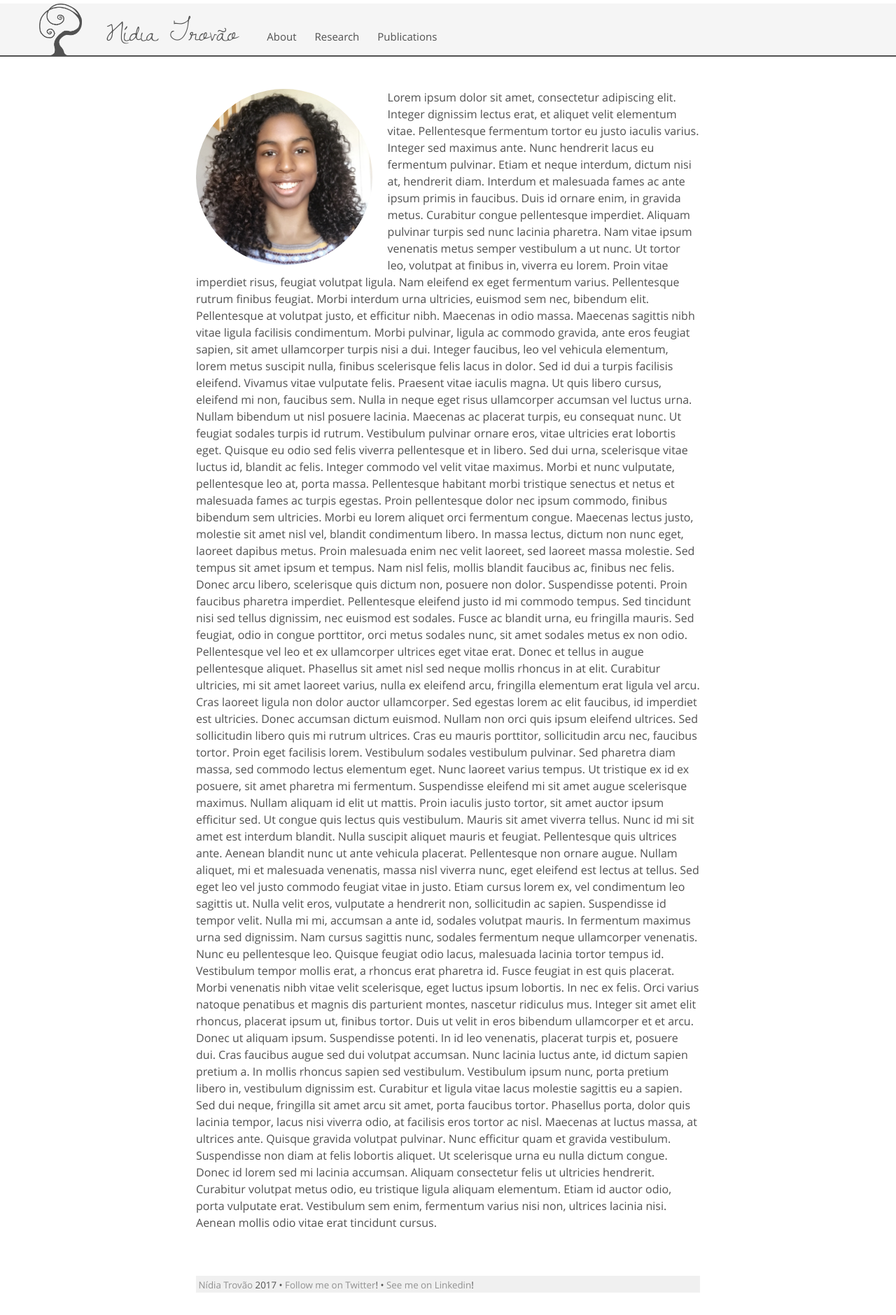
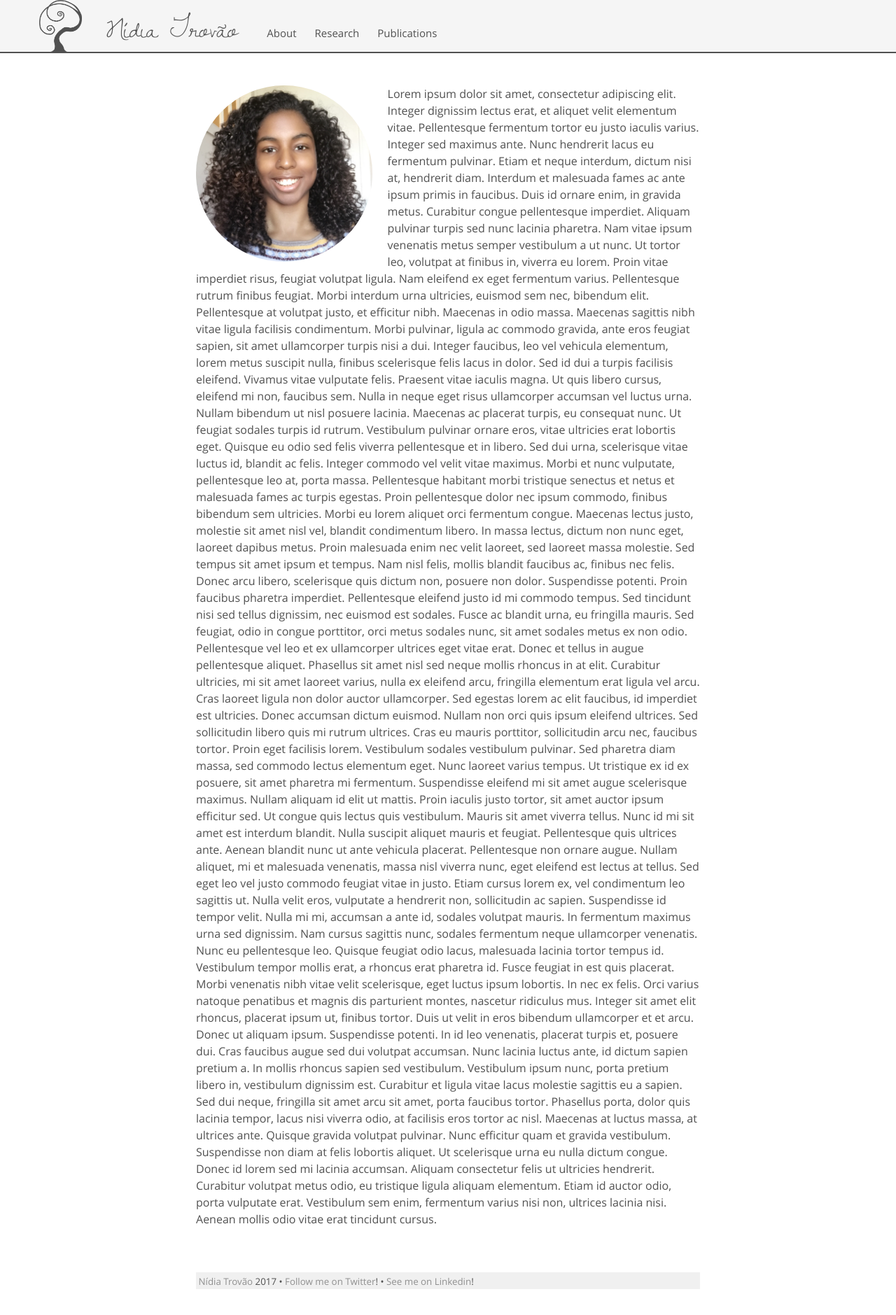
Before and after one commit to nidiatrovao/nidiatrovao.github.io, a Jekyll site: the page built from index.html, in a window 1280 px wide. Shown: the whole page at 70% size. Built offline with Jekyll 4.4.1, drawn with Linux system fonts in a browser that asks for light colours.

Commit message:
Update _masthead.scss

```diff
--- a/_sass/_masthead.scss
+++ b/_sass/_masthead.scss
@@ -1,8 +1,8 @@
 .masthead {
-  //padding-top:    0.5rem;
+  padding-top:    0.5rem;
   //padding-bottom: 0.5rem;
   margin-bottom: 3rem;
-  margin-top: 0.3rem;
+  //margin-top: 0.3rem;
   background-color:#F5F5F5;
 }
 
```
